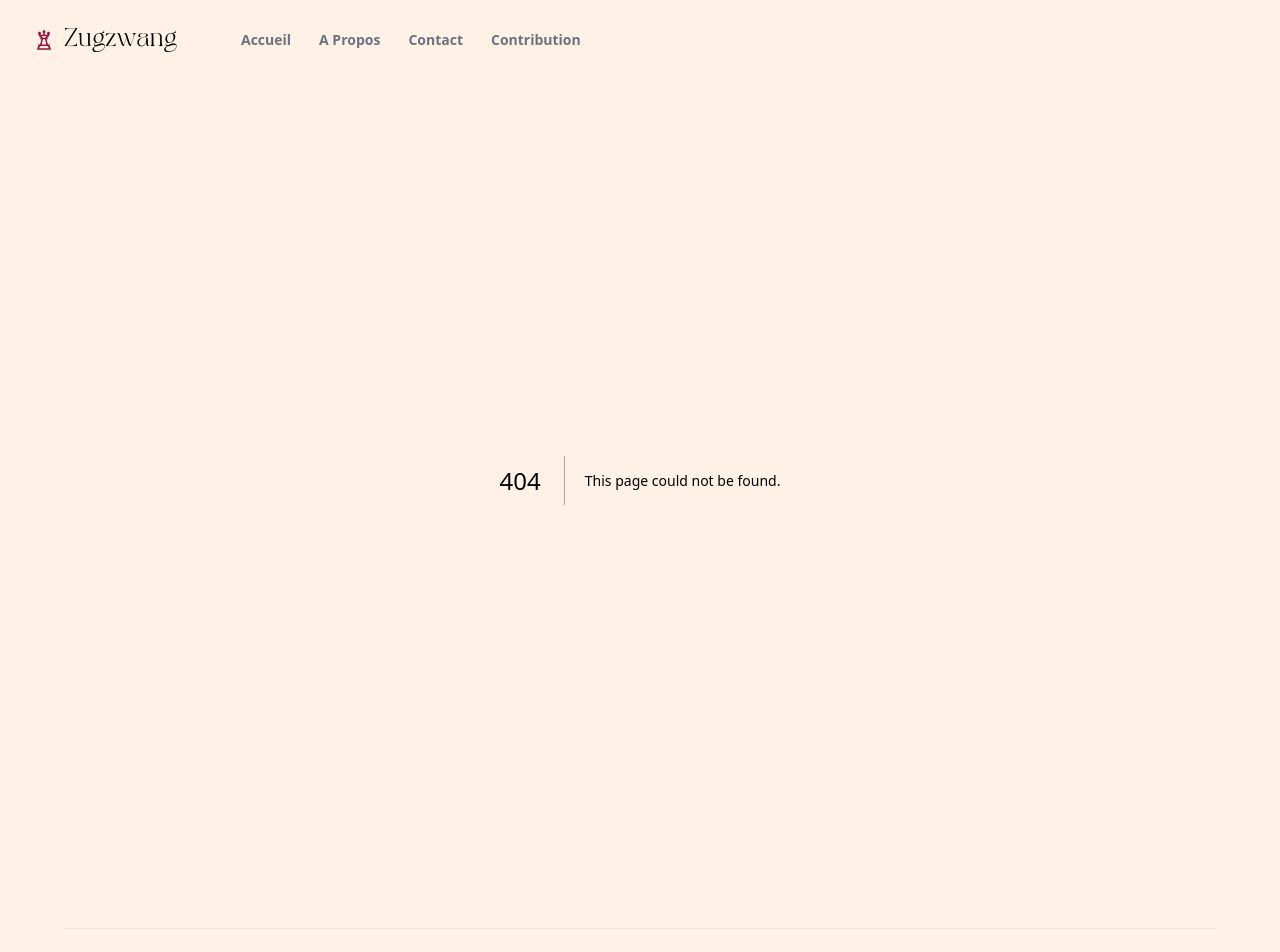
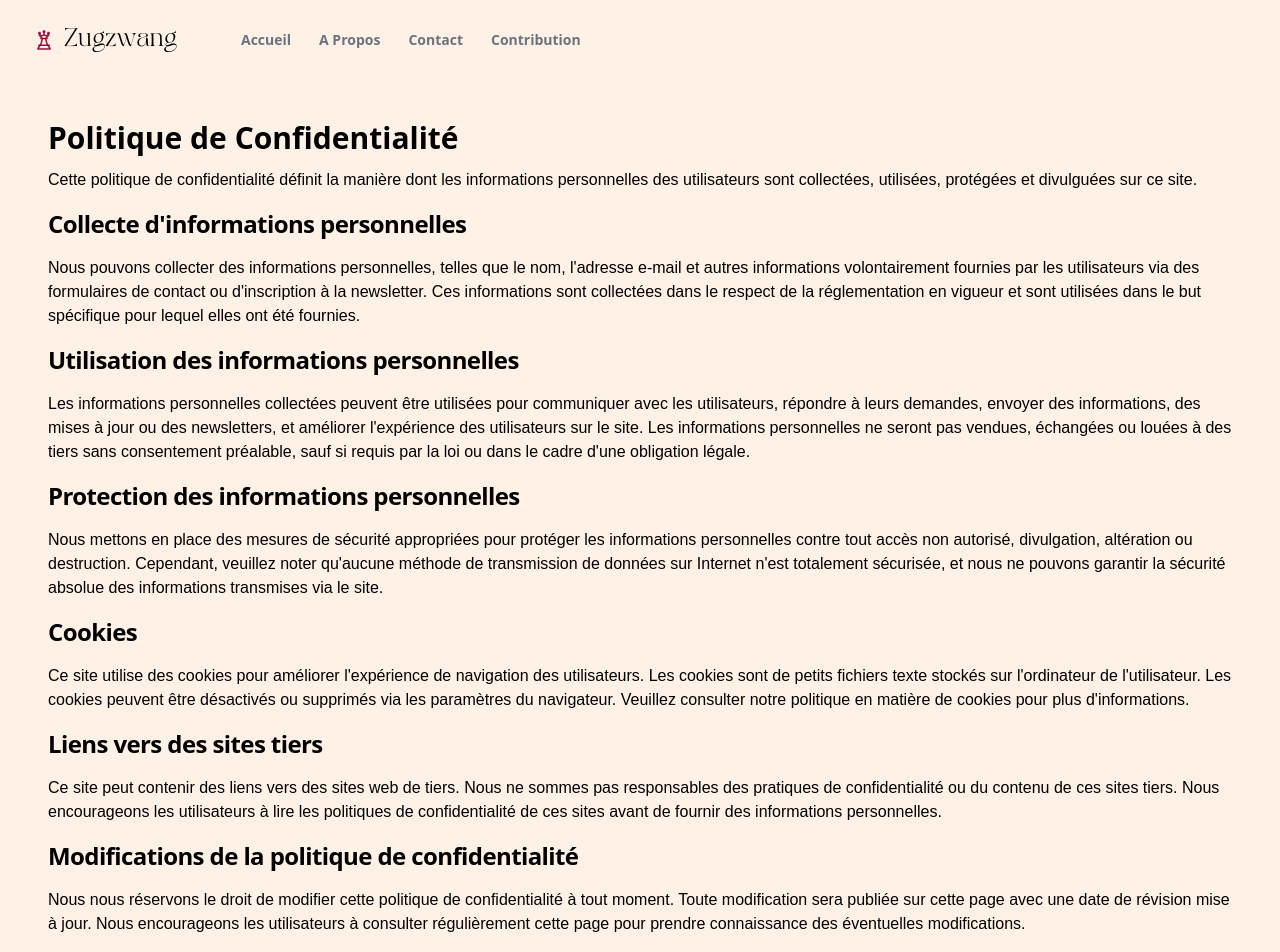
Before and after one commit to Sma-source/nextjstypeblog, a Next.js app: page /politique-de-confidentialite in a window 1280 px wide. Before the commit this address had no page. Shown: the top 952 px of the page. Built offline with nearby package versions, Linux system fonts and the light colour scheme.

Commit message:
create confidentialité politique page

```diff
--- a/app/components/Footer.tsx
+++ b/app/components/Footer.tsx
@@ -4,7 +4,7 @@ import React from "react";
 export default function Footer() {
   return (
     <div className="pt-4 sm:pt-10 lg:pt-12 container w-full py-6 lg:py-10">
-      <footer className="mx-auto max-w-screen-2xl px-4 md:px-8">
+      <footer className="mx-auto max-w-screen-2xl px-4 md:px-1">
         <div className="mb-16 grid grid-cols-2 gap-12 border-t pt-10 md:grid-cols-4 lg:grid-cols-4 lg:gap-8 lg:pt-12">
           <div className="col-span-full lg:col-span-2">
             {/* <!-- logo - start --> */}
@@ -161,7 +161,7 @@ export default function Footer() {
             <nav className="flex flex-col gap-4">
               <div>
                 <a
-                  href="#"
+                  href="/politique-de-confidentialite"
                   className="text-gray-500 transition duration-100 hover:text-[#990f3d] active:text-indigo-600"
                 >
                   Confidentialité
--- /dev/null
+++ b/app/politique-de-confidentialite/page.tsx
@@ -0,0 +1,87 @@
+import React from "react";
+export const metadata = {
+  title: "Politique de confidentialité",
+};
+
+export default function Confidential() {
+  return (
+    <div className="container w-full py-6 lg:py-10">
+      <h1 className="text-3xl font-bold mb-3 px-4">
+        Politique de Confidentialité
+      </h1>
+      <p className="px-4">
+        Cette politique de confidentialité définit la manière dont les
+        informations personnelles des utilisateurs sont collectées, utilisées,
+        protégées et divulguées sur ce site.
+      </p>
+      <h2 className="text-2xl font-semibold tracking-tight  p-4">
+        Collecte d'informations personnelles
+      </h2>
+      <p className="px-4">
+        Nous pouvons collecter des informations personnelles, telles que le nom,
+        l'adresse e-mail et autres informations volontairement fournies par les
+        utilisateurs via des formulaires de contact ou d'inscription à la
+        newsletter. Ces informations sont collectées dans le respect de la
+        réglementation en vigueur et sont utilisées dans le but spécifique pour
+        lequel elles ont été fournies.
+      </p>
+      <h2 className="text-2xl font-semibold tracking-tight  p-4">
+        Utilisation des informations personnelles
+      </h2>
+      <p className="px-4">
+        Les informations personnelles collectées peuvent être utilisées pour
+        communiquer avec les utilisateurs, répondre à leurs demandes, envoyer
+        des informations, des mises à jour ou des newsletters, et améliorer
+        l'expérience des utilisateurs sur le site. Les informations personnelles
+        ne seront pas vendues, échangées ou louées à des tiers sans consentement
+        préalable, sauf si requis par la loi ou dans le cadre d'une obligation
+        légale.
+      </p>
+      <h2 className="text-2xl font-semibold tracking-tight  p-4">
+        Protection des informations personnelles
+      </h2>
+      <p className="px-4">
+        Nous mettons en place des mesures de sécurité appropriées pour protéger
+        les informations personnelles contre tout accès non autorisé,
+        divulgation, altération ou destruction. Cependant, veuillez noter
+        qu'aucune méthode de transmission de données sur Internet n'est
+        totalement sécurisée, et nous ne pouvons garantir la sécurité absolue
+        des informations transmises via le site.
+      </p>
+      <h2 className="text-2xl font-semibold tracking-tight  p-4">Cookies</h2>
+      <p className="px-4">
+        Ce site utilise des cookies pour améliorer l'expérience de navigation
+        des utilisateurs. Les cookies sont de petits fichiers texte stockés sur
+        l'ordinateur de l'utilisateur. Les cookies peuvent être désactivés ou
+        supprimés via les paramètres du navigateur. Veuillez consulter notre
+        politique en matière de cookies pour plus d'informations.
+      </p>
+      <h2 className="text-2xl font-semibold tracking-tight  p-4">
+        Liens vers des sites tiers
+      </h2>
+      <p className="px-4">
+        Ce site peut contenir des liens vers des sites web de tiers. Nous ne
+        sommes pas responsables des pratiques de confidentialité ou du contenu
+        de ces sites tiers. Nous encourageons les utilisateurs à lire les
+        politiques de confidentialité de ces sites avant de fournir des
+        informations personnelles.
+      </p>
+      <h2 className="text-2xl font-semibold tracking-tight  p-4">
+        Modifications de la politique de confidentialité
+      </h2>
+      <p className="px-4">
+        Nous nous réservons le droit de modifier cette politique de
+        confidentialité à tout moment. Toute modification sera publiée sur cette
+        page avec une date de révision mise à jour. Nous encourageons les
+        utilisateurs à consulter régulièrement cette page pour prendre
+        connaissance des éventuelles modifications.
+      </p>
+      <h2 className="text-2xl font-semibold tracking-tight  p-4">Contact</h2>
+      <p className="px-4">
+        Pour toute question ou demande concernant cette politique de
+        confidentialité, veuillez nous contacter à l'adresse e-mail suivante :
+        [adresse e-mail de contact].
+      </p>
+    </div>
+  );
+}
```
